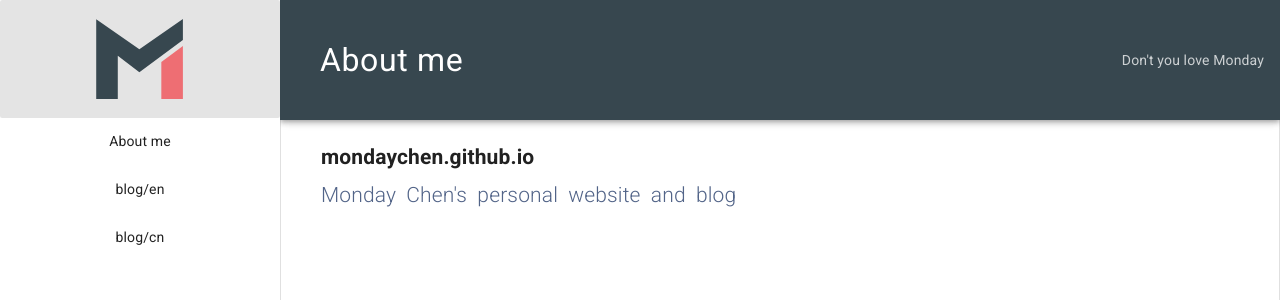
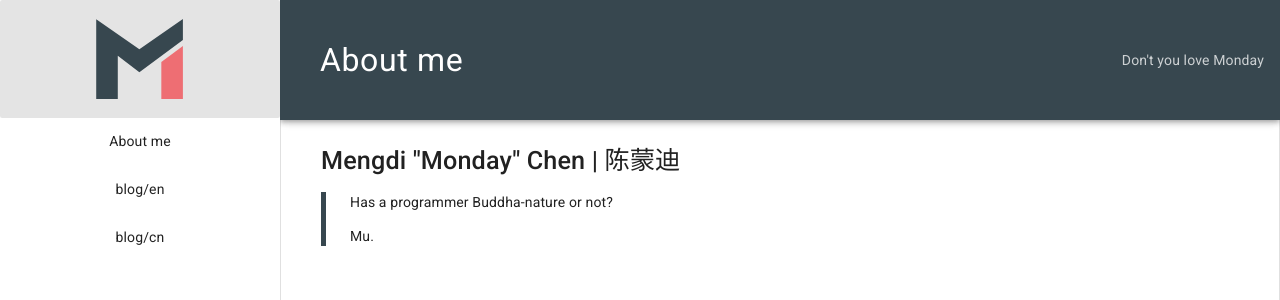
Before and after one commit to mondaychen/mondaychen.github.io, a Nuxt app: page / in a window 1280 px wide. Shown: the top 300 px of the page. Built offline with nearby package versions, Linux system fonts and the light colour scheme.

Commit message:
blockquote in home

```diff
--- a/pages/index.vue
+++ b/pages/index.vue
@@ -1,22 +1,29 @@
 <template>
   <section class="container">
     <div>
-      <h1 class="title">
-        mondaychen.github.io
+      <h1 class="name">
+        Mengdi "Monday" Chen | 陈蒙迪
       </h1>
-      <h2 class="subtitle">
-        Monday Chen&#39;s personal website and blog
-      </h2>
+      <blockquote>
+        <p>Has a programmer Buddha-nature or not?</p>
+        <p>Mu.</p>
+      </blockquote>
     </div>
   </section>
 </template>
 
-<style>
-.subtitle {
-  font-weight: 300;
-  color: #526488;
-  word-spacing: 5px;
-  padding-bottom: 15px;
+<style lang="scss" scoped>
+@import '~/plugins/theme-variables.scss';
+
+.name {
+  font-size: 1.8em;
+  font-weight: 500;
+}
+
+blockquote {
+  margin: 20px 0;
+  padding-left: 1.5rem;
+  border-left: 5px solid $primary;
 }
 
 .links {
```
